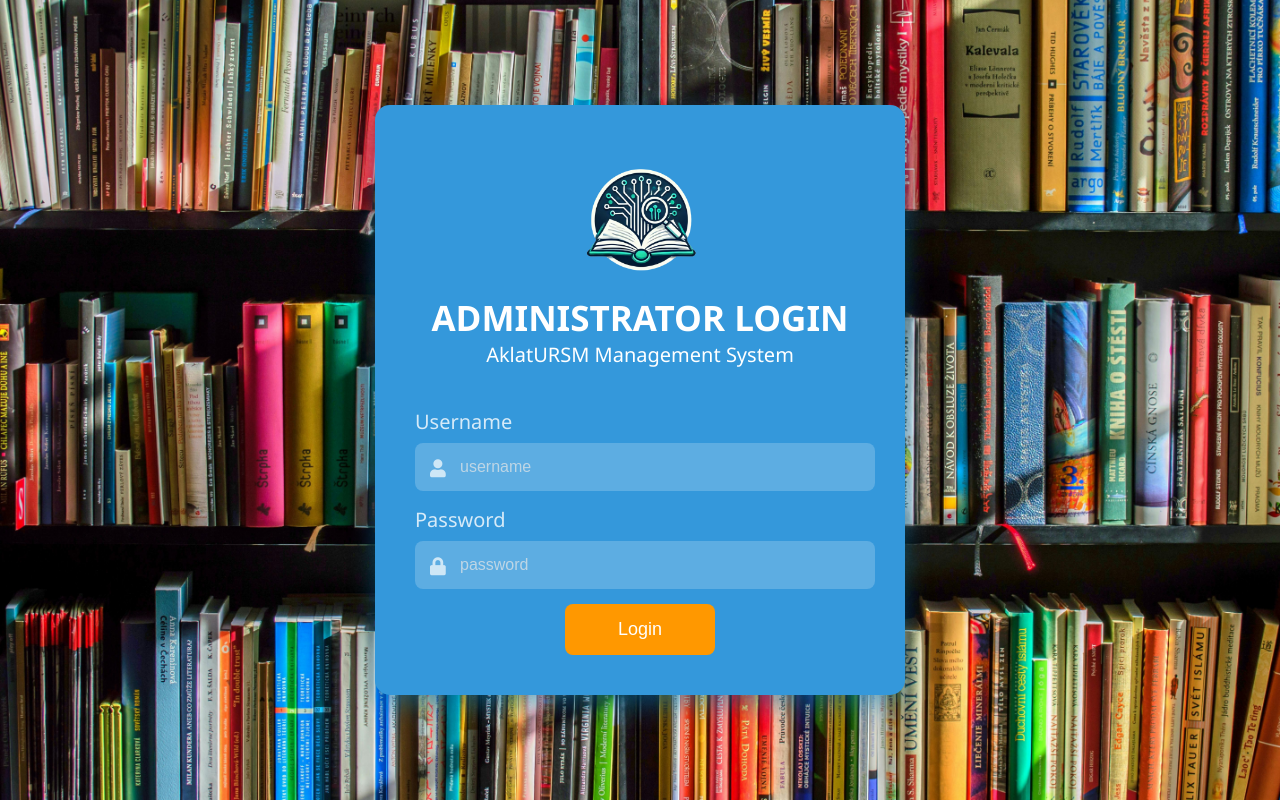
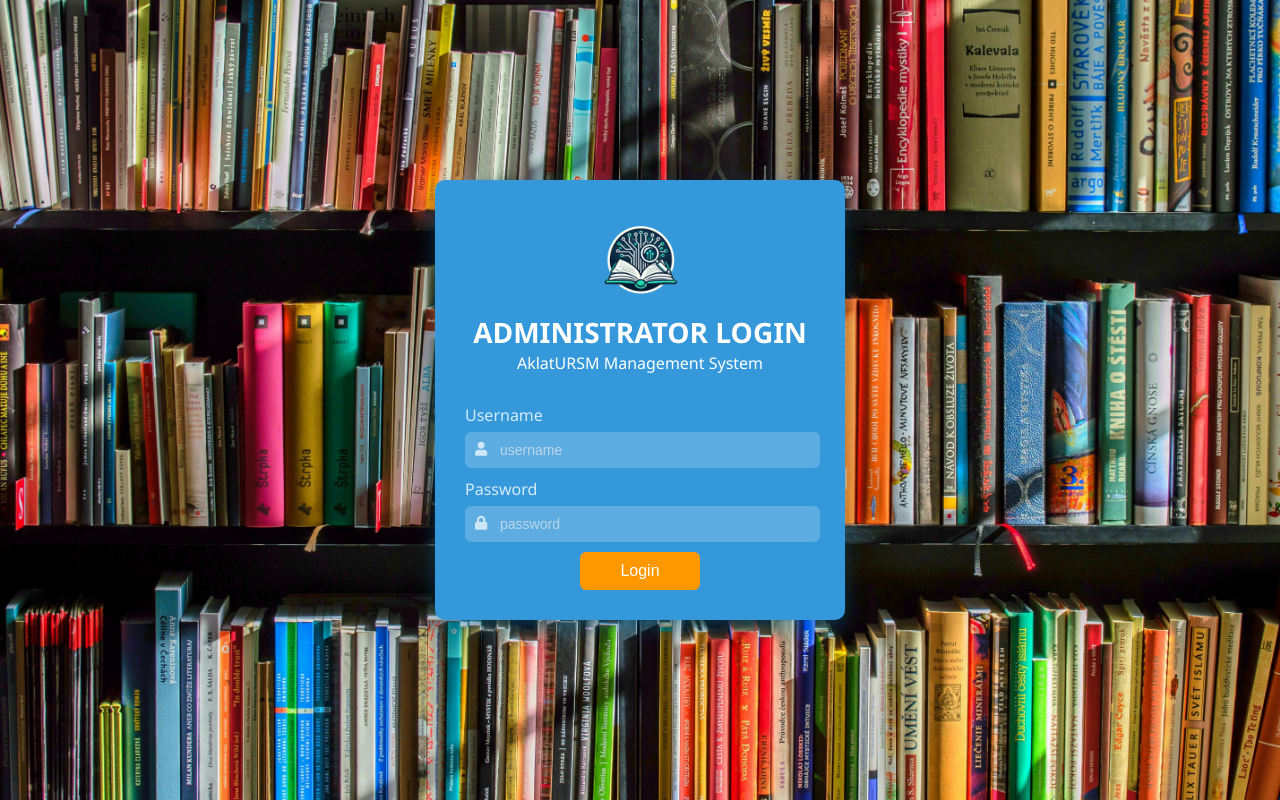
Before and after one commit to Kawtsun/LibraryManagementSystem, a PHP site: page /admin/admin-login.php in a window 1280 px wide. Run offline with PHP 8.4, Linux system fonts and the light colour scheme.

Commit message:
login container fixed!

```diff
--- a/admin/admin-login.php
+++ b/admin/admin-login.php
@@ -40,7 +40,7 @@ if ($_SERVER["REQUEST_METHOD"] == "POST") {
     <title>Admin Login</title>
     <style>
      body {
-            font-family: 'Segoe UI', Tahoma, Geneva, Verdana, sans-serif; /* Modern font */
+    font-family: 'Segoe UI', Tahoma, Geneva, Verdana, sans-serif;
     margin: 0;
     padding: 0;
     background-image: url('admin-background.jpg');
@@ -54,40 +54,40 @@ if ($_SERVER["REQUEST_METHOD"] == "POST") {
 }
 
 .login-container {
-            width: 450px; /* Increased container width */
+    width: 350px; /* Reduced container width */
     background-color: #3498db; /* Blue container background */
-            border-radius: 15px; /* More rounded corners */
-            box-shadow: 0px 8px 20px rgba(0, 0, 0, 0.4); /* Stronger shadow */
-            padding: 40px; /* Increased padding */
+    border-radius: 10px; /* Slightly less rounded corners */
+    box-shadow: 0px 6px 15px rgba(0, 0, 0, 0.3); /* Less strong shadow */
+    padding: 30px; /* Reduced padding */
     text-align: center;
     color: #fff; /* White text */
-            box-shadow: 0 10px 25px rgba(0, 120, 175, 0.5);
+    box-shadow: 0 8px 20px rgba(0, 120, 175, 0.4); /* Slightly softer shadow */
 }
 
 .login-logo img {
-            width: 150px; /* Increased logo size */
-            margin-bottom: -30px;
+    width: 100px; /* Reduced logo size */
+    margin-bottom: -20px;
 }
 
 .login-header h1 {
-            font-size: 35px; /* Larger header font */
-            margin-bottom: -20px;
+    font-size: 28px; /* Smaller header font */
+    margin-bottom: -15px;
 }
 
 .login-header p {
-            font-size: 20px; /* Larger paragraph font */
-            margin-bottom: 40px;
+    font-size: 16px; /* Smaller paragraph font */
+    margin-bottom: 30px;
 }
 
 .login-body input {
-            width: calc(100% - 50px);
-            padding: 15px; /* Increased input padding */
-            margin-bottom: 15px;
+    width: calc(100% - 40px);
+    padding: 10px; /* Reduced input padding */
+    margin-bottom: 10px;
     border: none;
-            border-radius: 8px; /* More rounded input corners */
-            background-color: rgba(255, 255, 255, 0.2); /* Transparent white input background */
+    border-radius: 6px; /* Slightly less rounded input corners */
+    background-color: rgba(255, 255, 255, 0.2);
     color: #fff;
-            font-size: 16px;
+    font-size: 14px; /* Smaller font size */
 }
 
 .login-body input::placeholder {
@@ -95,20 +95,20 @@ if ($_SERVER["REQUEST_METHOD"] == "POST") {
 }
 
 .login-body button {
-            width: 150px; /* Reduced button width */
-            padding: 15px; /* Increased button padding */
+    width: 120px; /* Reduced button width */
+    padding: 10px; /* Reduced button padding */
     border: none;
-            border-radius: 8px; /* More rounded button corners */
+    border-radius: 6px; /* Slightly less rounded button corners */
     background-color: #ff9800;
     color: #fff;
-            font-size: 18px; /* Larger button font */
+    font-size: 16px; /* Smaller button font */
     cursor: pointer;
     transition: background-color 0.3s ease-in-out;
-            margin: 0 auto; /* Center the button */
+    margin: 0 auto;
 }
 
 .login-body button:hover {
-            background-color:rgb(245, 139, 1);
+    background-color: rgb(245, 139, 1);
 }
 
 .login-body .username-icon,
@@ -119,10 +119,10 @@ if ($_SERVER["REQUEST_METHOD"] == "POST") {
 .login-body .username-icon::before,
 .login-body .password-icon::before {
     position: absolute;
-            left: 15px; /* Increased icon spacing */
-            top: 15px; /* Increased icon spacing */
+    left: 10px; /* Reduced icon spacing */
+    top: 10px; /* Reduced icon spacing */
     color: rgba(255, 255, 255, 0.7);
-            font-size: 18px;
+    font-size: 14px; /* Smaller icon size */
 }
 
 .login-body .username-icon::before {
@@ -141,12 +141,12 @@ if ($_SERVER["REQUEST_METHOD"] == "POST") {
     color: rgba(255, 255, 255, 0.8);
     display: block;
     text-align: left;
-            margin-bottom: 8px;
-            font-size: 20px;
+    margin-bottom: 6px; /* Reduced label margin */
+    font-size: 16px; /* Smaller label font */
 }
 
 .login-body input {
-            padding-left: 45px; /* Increased padding for icon space */
+    padding-left: 35px; /* Reduced padding for icon space */
 }
     </style>
     <link rel="stylesheet" href="https://cdnjs.cloudflare.com/ajax/libs/font-awesome/5.15.3/css/all.min.css">
```
Lines whose indentation alone changed are shown as unchanged.
